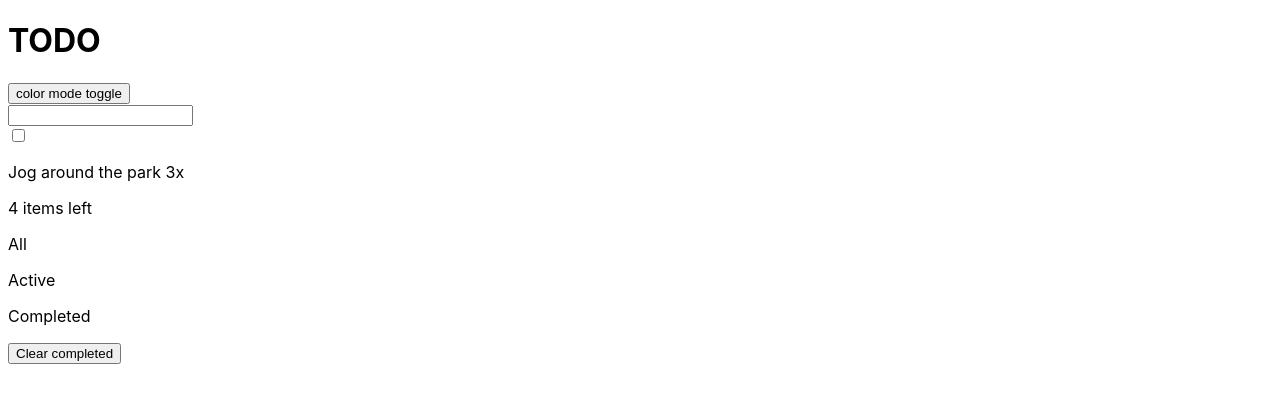
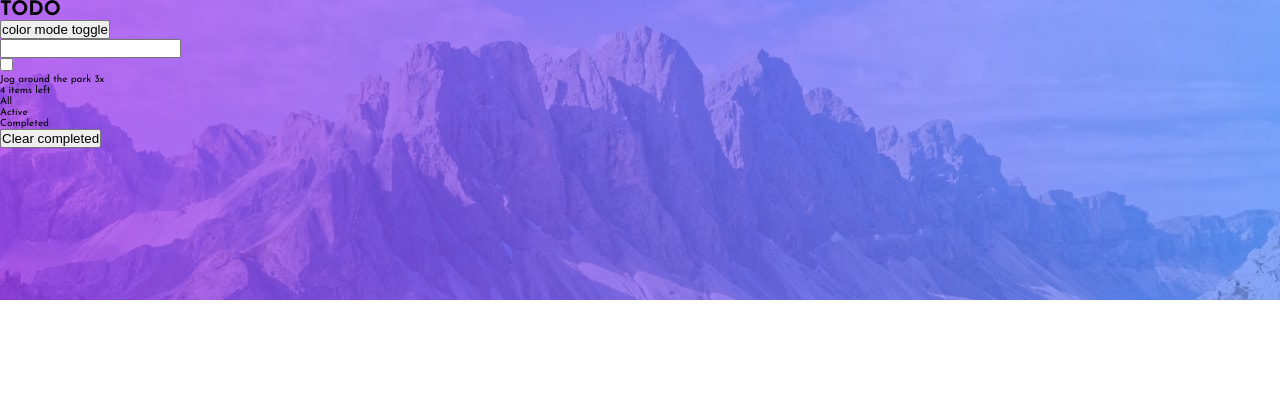
Before and after one commit to milderz/todo-app-vanilla, a website built with Vite: page index.html in a window 1280 px wide. Built offline with nearby package versions, Linux system fonts and the light colour scheme.

Commit message:
add styles

```diff
--- a/style.css
+++ b/style.css
@@ -1,16 +1,43 @@
+*,
+*::before,
+*::after {
+  margin: 0;
+  padding: 0;
+  box-sizing: border-box;
+}
+
+/* Reset margins */
+
+body,
+h1,
+h2,
+h3,
+h4,
+p,
+figure,
+picture {
+  margin: 0;
+}
+
+/* Body set up */
+
+html {
+  font-size: 62.5%;
+}
 :root {
-  font-family: Inter, system-ui, Avenir, Helvetica, Arial, sans-serif;
+  /* color-scheme: light dark; */
 
-  color-scheme: light dark;
   /* Primary */
   --brightBlue: hsl(220, 98%, 61%);
   --checkBackground: linear-gradient(hsl(192, 100%, 67%), hsl(280, 87%, 65%));
+
   /* Light Theme */
   --veryLightGray: hsl(0, 0%, 98%);
   --veryLightGrayishBlue: hsl(236, 33%, 92%);
   --lightGrayishBlue: hsl(233, 11%, 84%);
   --darkGrayishBlue: hsl(236, 9%, 61%);
   --veryDarkGrayishBlue: hsl(235, 19%, 35%);
+
   /* Dark Theme */
   --veryDarkBlue: hsl(235, 21%, 11%);
   --veryDarkDesaturatedBlue: hsl(235, 24%, 19%);
@@ -20,3 +47,32 @@
   --veryDarkGrayishBlueDT1: hsl(233, 14%, 35%);
   --veryDarkGrayishBlueDT2: hsl(237, 14%, 26%);
 }
+
+body {
+  font-family: "Josefin Sans", sans-serif;
+  font-optical-sizing: auto;
+  font-weight: 400;
+  font-style: normal;
+}
+
+main {
+  width: 100%;
+  background: url("/images/bg-desktop-light.jpg");
+  background-repeat: no-repeat;
+  background-position: center;
+  background-size: cover;
+  height: 300px;
+}
+.background {
+  display: flex;
+  flex-direction: column;
+  height: 100vh;
+
+  & .background-image {
+  }
+
+  & .background-solid {
+    width: 100%;
+    background-color: red;
+  }
+}
```
